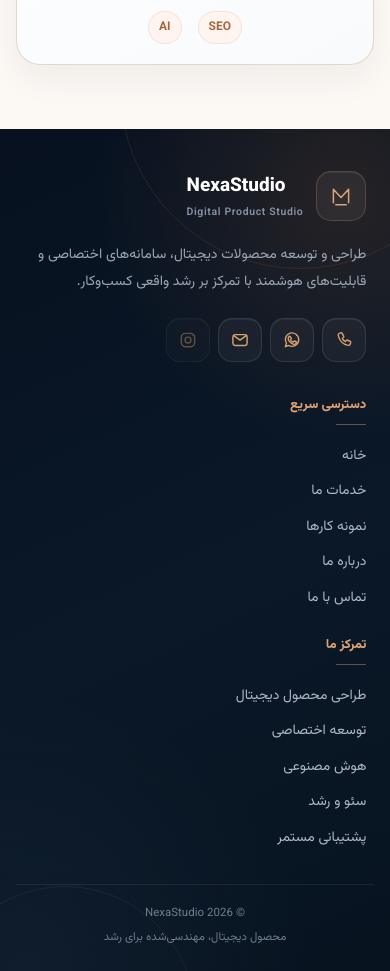
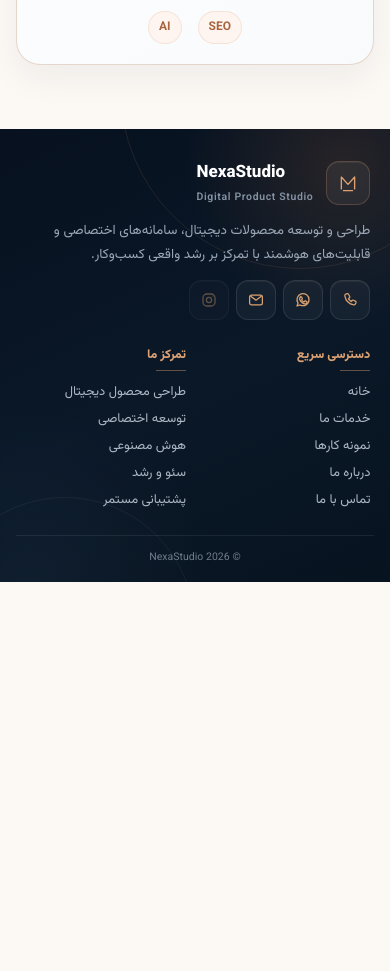
Before and after one commit to zohreksh/smartpilot, a Nuxt app: page / in a window 390 px wide. Shown: the part 5600-6571 px from the top of the page. After the commit the page ends 6182 px from the top, so only its background shows below. Built offline with nearby package versions, Linux system fonts and the light colour scheme.

Commit message:
Compact footer layout on mobile

```diff
--- a/components/SiteFooter.vue
+++ b/components/SiteFooter.vue
@@ -380,25 +380,79 @@
 
 @media (max-width: 460px) {
   .site-footer {
-    padding-top: 42px;
+    padding: 30px 0 16px;
   }
 
   .footer-main {
-    gap: 30px;
+    gap: 22px;
+    padding: 0 4px 24px;
+  }
+
+  .footer-brand-symbol {
+    width: 44px;
+    height: 44px;
+    border-radius: 13px;
+  }
+
+  .footer-brand-symbol svg {
+    width: 28px;
+    height: 28px;
+  }
+
+  .footer-brand strong {
+    font-size: 17px;
+  }
+
+  .footer-brand-copy {
+    margin-top: 12px;
+    font-size: 13.5px;
+    line-height: 1.75;
+  }
+
+  .footer-contact-icons {
+    gap: 7px;
+    margin-top: 14px;
+  }
+
+  .footer-icon-action {
+    width: 40px;
+    height: 40px;
+    border-radius: 12px;
+  }
+
+  .contact-icon {
+    width: 18px;
+    height: 18px;
   }
 
   .footer-links {
-    grid-template-columns: 1fr;
-    gap: 26px;
+    grid-template-columns: repeat(2, minmax(0, 1fr));
+    gap: 18px;
+    width: 100%;
   }
 
-  .footer-contact-icons {
-    gap: 8px;
+  .footer-nav-column {
+    gap: 7px;
+  }
+
+  .footer-column-title {
+    margin-bottom: 4px;
+    padding-bottom: 6px;
+    font-size: 12.5px;
+  }
+
+  .footer-nav-column a {
+    font-size: 13px;
+    line-height: 1.55;
   }
 
   .footer-bottom {
-    flex-direction: column;
-    gap: 4px;
+    padding-top: 13px;
+    font-size: 10.5px;
+  }
+
+  .footer-bottom > span:last-child {
+    display: none;
   }
 }
 </style>
```
